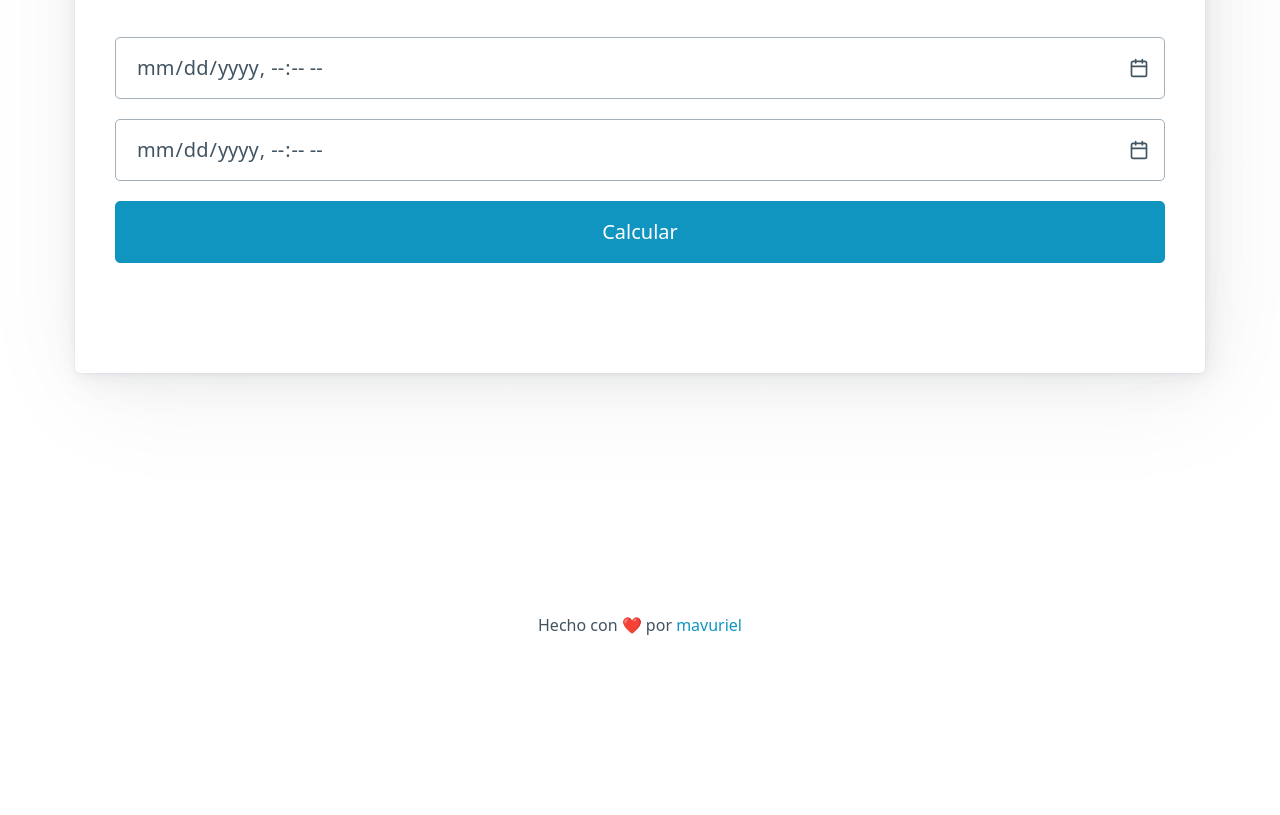
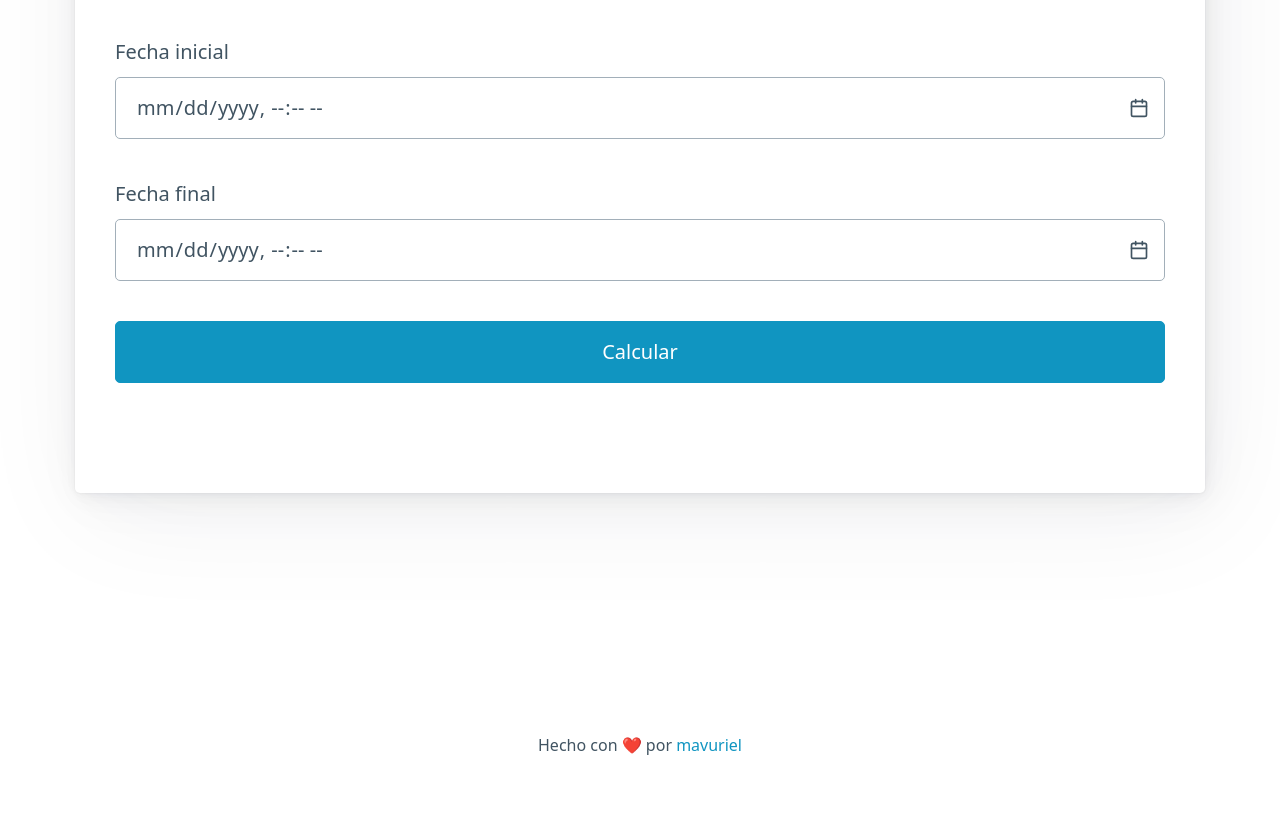
Before and after one commit to mavuriel/CalcDate, a website built with Vite: page index.html in a window 1280 px wide. Shown: the part 347-1162 px from the top of the page. Before the commit the page ends 1064 px from the top, so only its background shows below. Built offline with nearby package versions, Linux system fonts and the light colour scheme.

Commit message:
Add error message container

```diff
--- a/index.html
+++ b/index.html
@@ -1,7 +1,7 @@
 <!DOCTYPE html>
 <html lang="en">
   <head>
-    <title>dateCAL</title>
+    <title>CalcDate</title>
     <meta charset="UTF-8" />
     <link
       rel="icon"
@@ -18,12 +18,13 @@
     ></script>
   </head>
   <body>
+    <!-- TODO: cambiar el tema de la pagina -->
+    <!-- TODO: hacer desplegable el mensaje de resultado -->
+    <div
+      class="alert"
+      id="input-container"
+    ></div>
     <main class="container">
-      <div
-        class="alert"
-        id="input-container"
-      ></div>
-
       <div class="grid">
         <article>
           <h1 class="article__title">CalcDate</h1>
@@ -31,17 +32,36 @@
             Calcula la diferencia en días entre dos fechas 🧐
           </p>
           <form id="formFechas">
+            <label
+              class="form__label"
+              for="fechaInicial"
+            >
+              Fecha inicial
+            </label>
             <input
+              class="form__input"
               type="datetime-local"
               name="fechaInicial"
               id="fechaInicial"
             />
+            <div class="form__error">
+              <span class="error__message">&#32;</span>
+            </div>
+            <label
+              class="form__label"
+              for="fechaFinal"
+            >
+              Fecha final
+            </label>
             <input
+              class="form__input"
               type="datetime-local"
               name="fechaFinal"
               id="fechaFinal"
             />
-
+            <div class="form__error">
+              <span class="error__message">&#32;</span>
+            </div>
             <button
               id="btnCalcular"
               type="submit"
```
